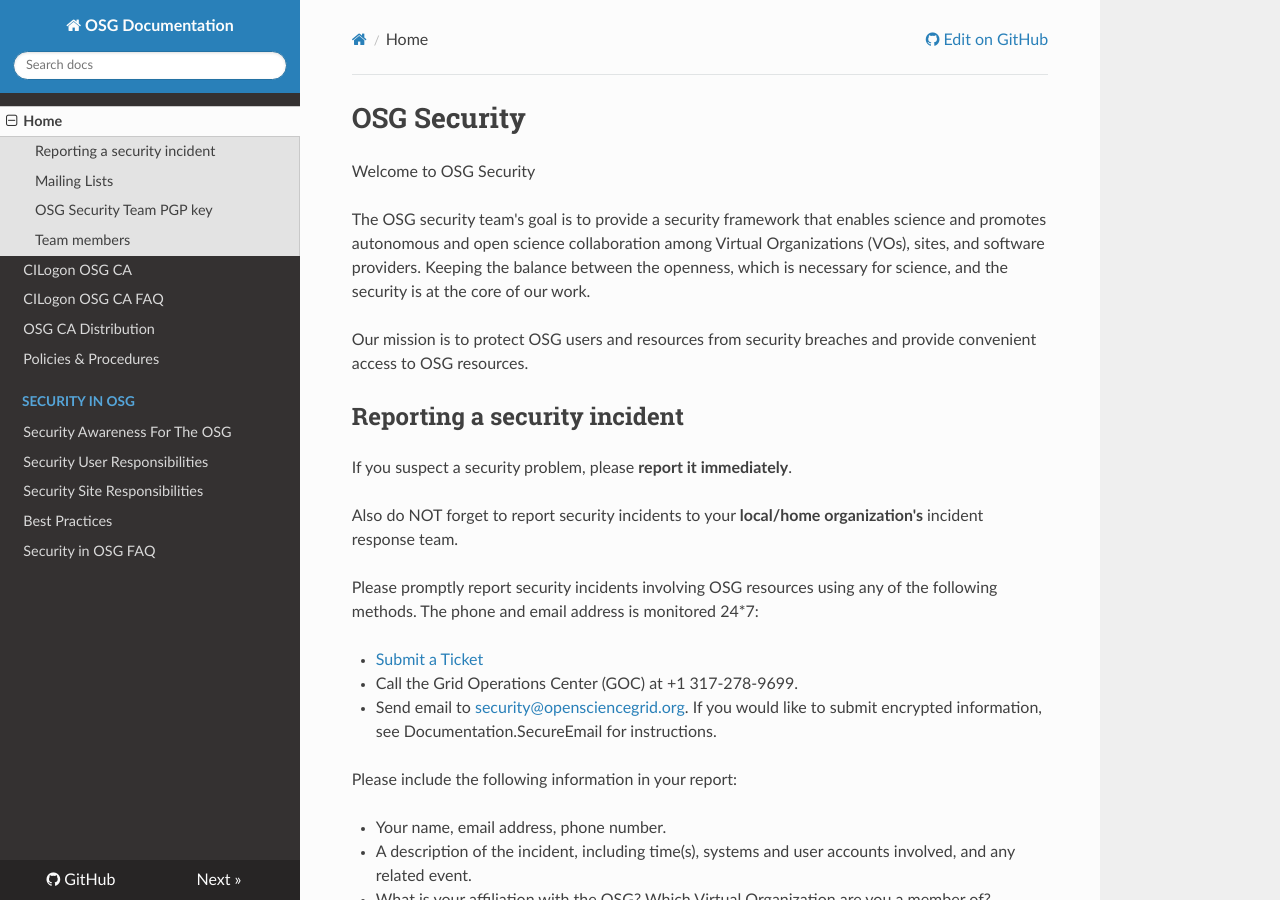
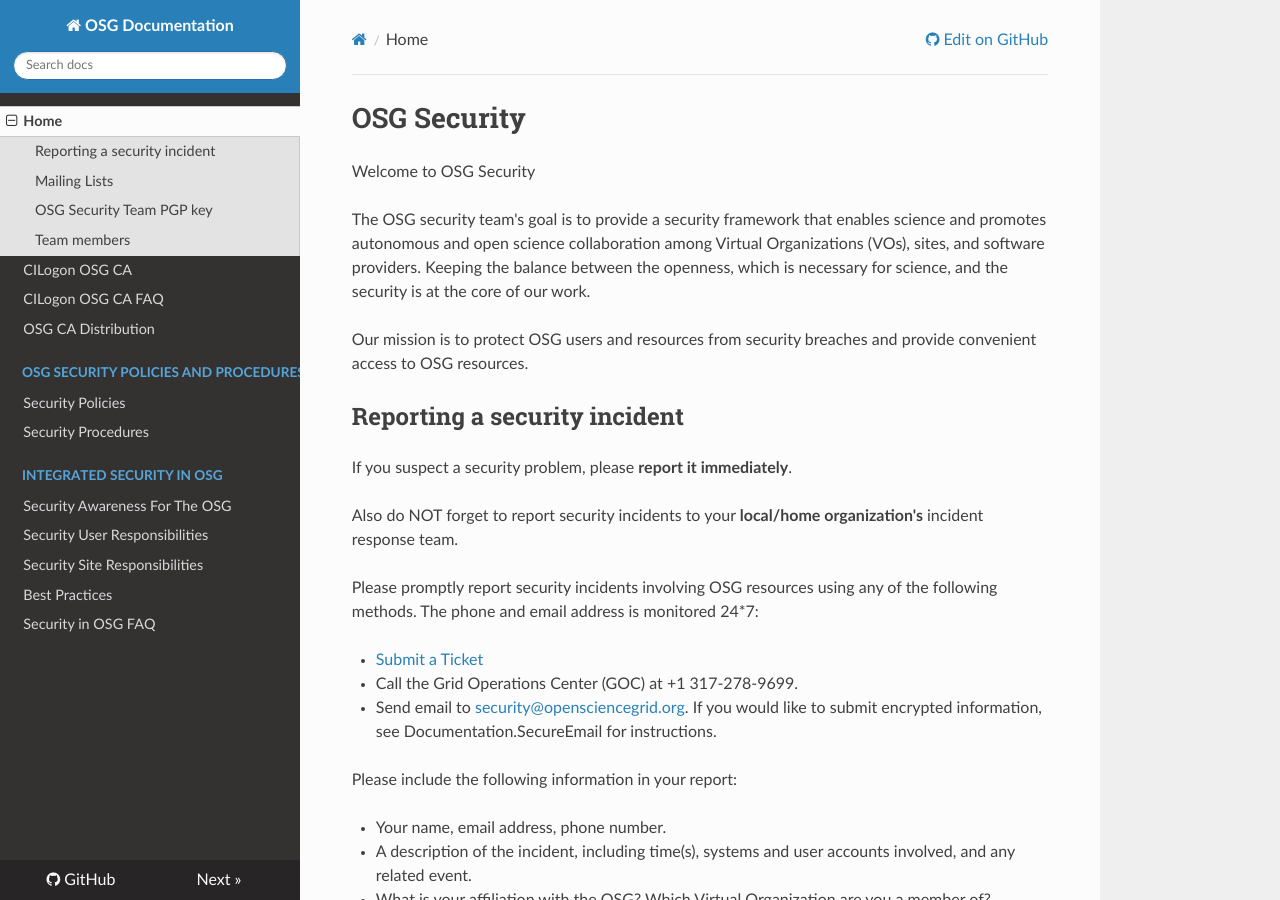
Before and after one commit to opensciencegrid/security, an MkDocs documentation site: the page built from docs/index.md, in a window 1280 px wide and 900 px high. Built offline with MkDocs 1.6.1, drawn with Linux system fonts in a browser that asks for light colours; nearby versions of some CDN libraries; old or Windows-style settings are respelled for this version of MkDocs.

Commit message:
Update mkdocs.yml
Splitting policies and procedures

```diff
--- a/mkdocs.yml
+++ b/mkdocs.yml
@@ -12,8 +12,10 @@
 - CILogon OSG CA: 'OSGCertificateService.md'
 - CILogon OSG CA FAQ: 'CILogonOSGFAQ.md'
 - OSG CA Distribution: 'CaDistribution.md'
-- Policies & Procedures: 'PoliciesProcedures.md'
-- Security in OSG:
+- OSG Security Policies and Procedures:
+  - Security Policies: 'OSGSecurityPolicies.md'
+  - Security Procedures: 'OSGSecurityProcedures.md'
+- Integrated security in OSG:
   - Security Awareness For The OSG: 'SecurityAwarenessForTheOSG.md'
   - Security User Responsibilities: 'SecurityUserResponsibilities.md'
   - Security Site Responsibilities: 'SecuritySiteResponsibilities.md'
```
